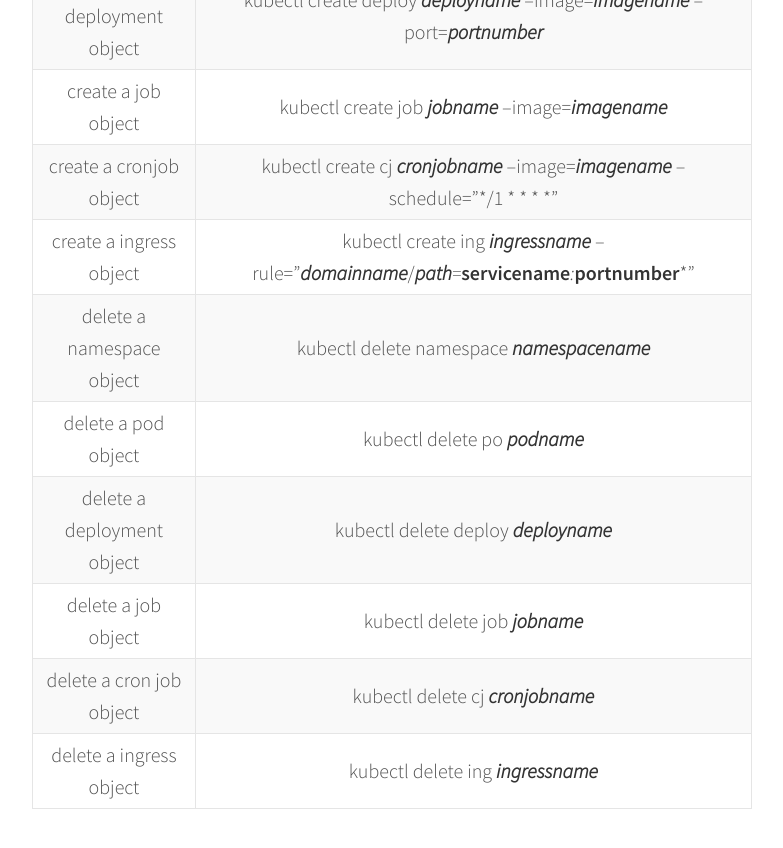
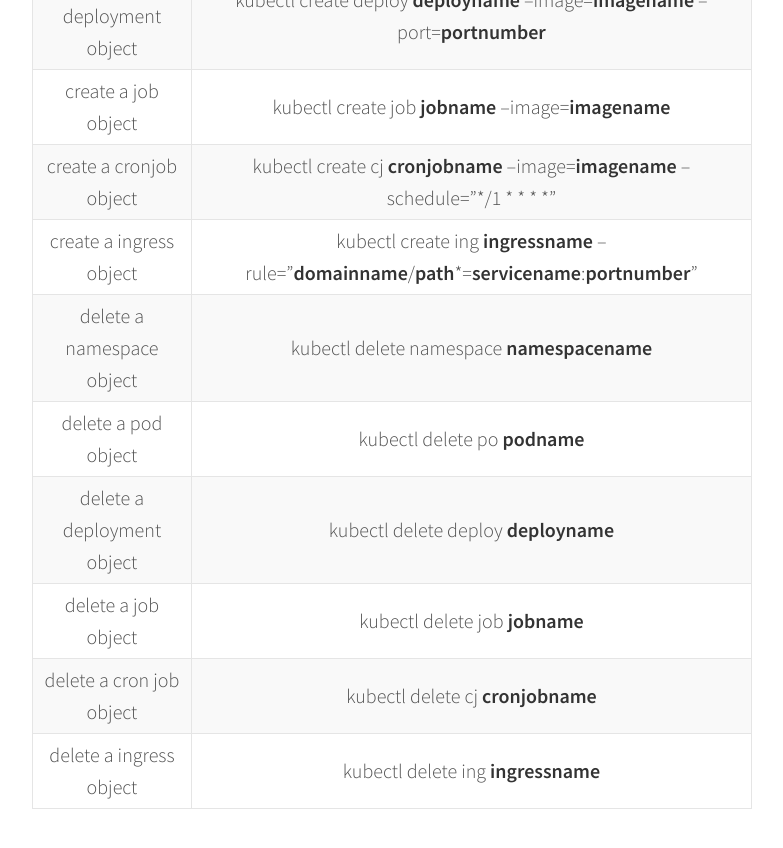
Before and after one commit to karpra/karpra.github.io, a Jekyll site: the page built from _posts/2015-11-9- cheatsheet.md, in a window 1280 px wide and 900 px high, scrolled down 2985 px. Shown: the top 848 px of the window, without its empty margins (248-1031 px from the left). Built offline with Jekyll 4.4.1, drawn with Linux system fonts in a browser that asks for light colours.

Commit message:
formatting k8s imperative commands

```diff
--- a/_posts/2015-11-9- cheatsheet.md
+++ b/_posts/2015-11-9- cheatsheet.md
@@ -12,7 +12,7 @@ tags : [git,vagrant,docker]
 [k8s](#k8s)
 
 
-***div id="vagrant"/***
+**div id="vagrant"/**
 #### vagrant
 
 action|command|
@@ -23,7 +23,7 @@ reloading vagrant config|vagrant reload|
 shutting down the vm|vagrant halt|
 destroy the vm|vagrant destory|
 
-***div id="git"/***
+**div id="git"/**
 #### git
 
 action|command|
@@ -44,7 +44,7 @@ merging two branches| git checkout **branchnametobemergedwith** , git merge --no
 deleting remote branch| git push origin --delete **branchname**|
 deleting local branch| git branch -d **branchname**|
 
-***div id="docker"/***
+**div id="docker"/**
 #### docker
 
 action|command|
@@ -63,20 +63,20 @@ listing all containers running & exited | docker ps -a|
 removing all containers which exited | docker rm $(docker ps -a -q)|
 removing all images | docker rmi $(docker images -q)|
 
-***div id="k8s"/***
+**div id="k8s"/**
 #### k8s
 
 action|command|
 :----:|:----:|
-create a namespace object | kubectl create ns ***namespacename***
-create a pod object | kubectl run ***podname*** --image=***imagename*** --port=***portnumber*** --restart=Never
-create a deployment object | kubectl create deploy ***deployname*** --image=***imagename*** --port=***portnumber***
-create a job object | kubectl create job ***jobname*** --image=***imagename***
-create a cronjob object | kubectl create cj ***cronjobname*** --image=***imagename*** --schedule="*/1 * * * *"
-create a ingress object | kubectl create ing ***ingressname*** --rule="***domainname***/***path****=***servicename***:***portnumber***"
-delete a namespace object| kubectl delete namespace ***namespacename***
-delete a pod object | kubectl delete po ***podname***
-delete a deployment object | kubectl delete deploy ***deployname***
-delete a job object | kubectl delete job ***jobname***
-delete a cron job object | kubectl delete cj ***cronjobname***
-delete a ingress object | kubectl delete ing ***ingressname***
+create a namespace object | kubectl create ns **namespacename**
+create a pod object | kubectl run **podname** --image=**imagename** --port=**portnumber** --restart=Never
+create a deployment object | kubectl create deploy **deployname** --image=**imagename** --port=**portnumber**
+create a job object | kubectl create job **jobname** --image=**imagename**
+create a cronjob object | kubectl create cj **cronjobname** --image=**imagename** --schedule="*/1 * * * *"
+create a ingress object | kubectl create ing **ingressname** --rule="**domainname**/**path***=**servicename**:**portnumber**"
+delete a namespace object| kubectl delete namespace **namespacename**
+delete a pod object | kubectl delete po **podname**
+delete a deployment object | kubectl delete deploy **deployname**
+delete a job object | kubectl delete job **jobname**
+delete a cron job object | kubectl delete cj **cronjobname**
+delete a ingress object | kubectl delete ing **ingressname**
```
